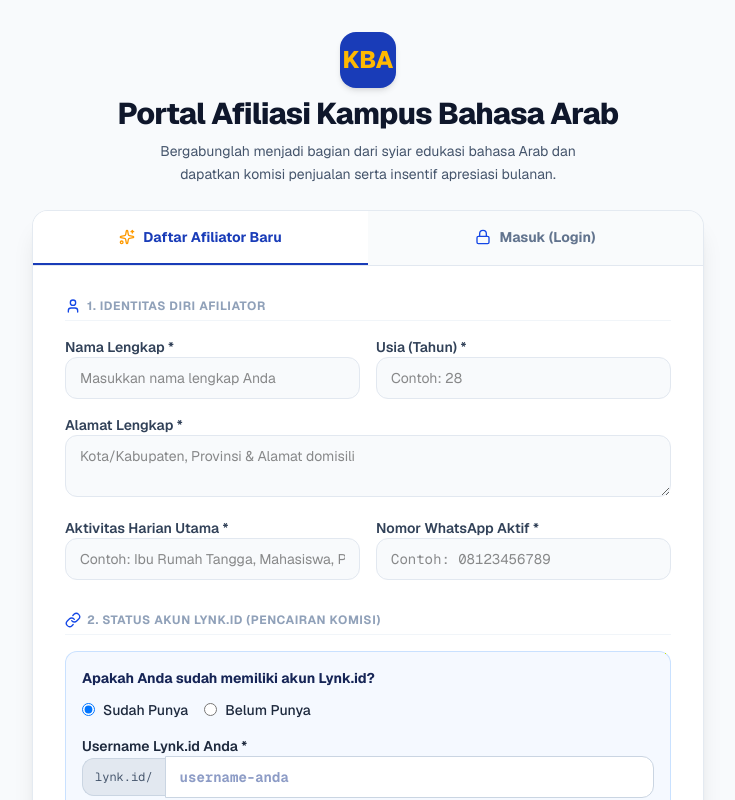
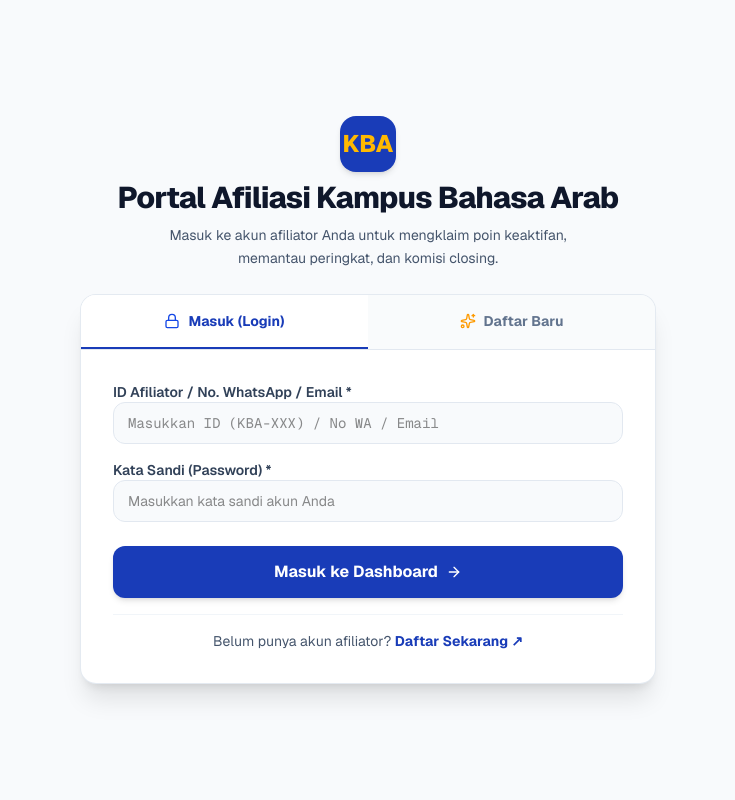
Before and after one commit to mozakki99/kba-affiliate, a Next.js app: page /auth in a window 1280 px wide. Shown: the top 800 px of the page, without its empty margins (272-1007 px from the left). Built offline with nearby package versions, Linux system fonts and the light colour scheme.

Commit message:
refactor(auth): simplify login layout as default screen with password input and register toggle link

```diff
--- a/src/app/auth/page.tsx
+++ b/src/app/auth/page.tsx
@@ -29,7 +29,7 @@ export default function AuthPage() {
   const router = useRouter();
   const { registerUser, loginUser } = useKBAStore();
 
-  const [authMode, setAuthMode] = useState<'register' | 'login'>('register');
+  const [authMode, setAuthMode] = useState<'login' | 'register'>('login');
   const [toasts, setToasts] = useState<ToastMessage[]>([]);
 
   // Registration Form State
@@ -53,6 +53,7 @@ export default function AuthPage() {
 
   // Login Form State
   const [loginIdentity, setLoginIdentity] = useState('');
+  const [loginPassword, setLoginPassword] = useState('');
 
   // Success State
   const [registeredUser, setRegisteredUser] = useState<{ id: string; name: string } | null>(null);
@@ -110,7 +111,7 @@ export default function AuthPage() {
 
   const handleLoginSubmit = (e: React.FormEvent) => {
     e.preventDefault();
-    if (!loginIdentity.trim()) return addToast('Mohon masukkan Nomor WhatsApp atau ID Afiliator.', 'error');
+    if (!loginIdentity.trim()) return addToast('Mohon masukkan ID Afiliator atau No. WhatsApp.', 'error');
 
     loginUser(loginIdentity.trim());
     addToast('Selamat datang kembali di Portal Afiliasi KBA!', 'success');
@@ -121,7 +122,7 @@ export default function AuthPage() {
     <div className="min-h-screen bg-slate-50 flex flex-col justify-center py-8 px-4 sm:px-6 lg:px-8 font-sans">
       <ToastContainer toasts={toasts} onDismiss={removeToast} />
 
-      <div className="sm:mx-auto sm:w-full sm:max-w-2xl">
+      <div className="sm:mx-auto sm:w-full sm:max-w-xl">
         {/* Brand Header */}
         <div className="text-center space-y-2 mb-6">
           <div className="inline-flex items-center justify-center w-14 h-14 rounded-2xl bg-blue-800 text-amber-400 font-extrabold text-2xl shadow-md">
@@ -131,7 +132,7 @@ export default function AuthPage() {
             Portal Afiliasi Kampus Bahasa Arab
           </h1>
           <p className="text-xs sm:text-sm text-slate-600 max-w-md mx-auto leading-relaxed">
-            Bergabunglah menjadi bagian dari syiar edukasi bahasa Arab dan dapatkan komisi penjualan serta insentif apresiasi bulanan.
+            Masuk ke akun afiliator Anda untuk mengklaim poin keaktifan, memantau peringkat, dan komisi closing.
           </p>
         </div>
 
@@ -165,18 +166,6 @@ export default function AuthPage() {
             <div className="flex border-b border-slate-200 bg-slate-50/80">
               <button
                 type="button"
-                onClick={() => setAuthMode('register')}
-                className={`flex-1 py-4 text-xs sm:text-sm font-bold border-b-2 transition-colors flex items-center justify-center gap-2 ${
-                  authMode === 'register'
-                    ? 'border-blue-800 text-blue-800 bg-white'
-                    : 'border-transparent text-slate-500 hover:text-slate-900'
-                }`}
-              >
-                <Sparkles className="w-4 h-4 text-amber-500" />
-                <span>Daftar Afiliator Baru</span>
-              </button>
-              <button
-                type="button"
                 onClick={() => setAuthMode('login')}
                 className={`flex-1 py-4 text-xs sm:text-sm font-bold border-b-2 transition-colors flex items-center justify-center gap-2 ${
                   authMode === 'login'
@@ -187,9 +176,73 @@ export default function AuthPage() {
                 <Lock className="w-4 h-4 text-blue-700" />
                 <span>Masuk (Login)</span>
               </button>
+              <button
+                type="button"
+                onClick={() => setAuthMode('register')}
+                className={`flex-1 py-4 text-xs sm:text-sm font-bold border-b-2 transition-colors flex items-center justify-center gap-2 ${
+                  authMode === 'register'
+                    ? 'border-blue-800 text-blue-800 bg-white'
+                    : 'border-transparent text-slate-500 hover:text-slate-900'
+                }`}
+              >
+                <Sparkles className="w-4 h-4 text-amber-500" />
+                <span>Daftar Baru</span>
+              </button>
             </div>
 
             <div className="p-6 sm:p-8">
+              {/* LOGIN FORM (PRIMARY DEFAULT) */}
+              {authMode === 'login' && (
+                <form onSubmit={handleLoginSubmit} className="space-y-4">
+                  <div className="space-y-1 text-xs sm:text-sm">
+                    <label className="font-semibold text-slate-700">ID Afiliator / No. WhatsApp / Email *</label>
+                    <input
+                      type="text"
+                      required
+                      placeholder="Masukkan ID (KBA-XXX) / No WA / Email"
+                      value={loginIdentity}
+                      onChange={(e) => setLoginIdentity(e.target.value)}
+                      className="w-full px-3.5 py-2.5 bg-slate-50 border border-slate-200 rounded-xl focus:ring-2 focus:ring-blue-500 outline-none font-mono"
+                    />
+                  </div>
+
+                  <div className="space-y-1 text-xs sm:text-sm">
+                    <label className="font-semibold text-slate-700">Kata Sandi (Password) *</label>
+                    <input
+                      type="password"
+                      required
+                      placeholder="Masukkan kata sandi akun Anda"
+                      value={loginPassword}
+                      onChange={(e) => setLoginPassword(e.target.value)}
+                      className="w-full px-3.5 py-2.5 bg-slate-50 border border-slate-200 rounded-xl focus:ring-2 focus:ring-blue-500 outline-none"
+                    />
+                  </div>
+
+                  <div className="pt-2">
+                    <button
+                      type="submit"
+                      className="w-full py-3.5 bg-blue-800 hover:bg-blue-900 text-white font-bold text-sm sm:text-base rounded-xl transition-colors shadow-md flex items-center justify-center gap-2"
+                    >
+                      <span>Masuk ke Dashboard</span>
+                      <ArrowRight className="w-4 h-4" />
+                    </button>
+                  </div>
+
+                  <div className="pt-4 border-t border-slate-100 text-center">
+                    <p className="text-xs sm:text-sm text-slate-600">
+                      Belum punya akun afiliator?{' '}
+                      <button
+                        type="button"
+                        onClick={() => setAuthMode('register')}
+                        className="text-blue-800 font-bold hover:underline transition-colors"
+                      >
+                        Daftar Sekarang ↗
+                      </button>
+                    </p>
+                  </div>
+                </form>
+              )}
+
               {/* REGISTER FORM */}
               {authMode === 'register' && (
                 <form onSubmit={handleRegisterSubmit} className="space-y-6">
@@ -421,38 +474,19 @@ export default function AuthPage() {
                     <span>Kirim & Selesaikan Pendaftaran</span>
                     <ArrowRight className="w-4 h-4" />
                   </button>
-                </form>
-              )}
 
-              {/* LOGIN FORM */}
-              {authMode === 'login' && (
-                <form onSubmit={handleLoginSubmit} className="space-y-5">
-                  <div className="space-y-2 text-center max-w-sm mx-auto">
-                    <h3 className="font-bold text-slate-900 text-base">Masuk ke Akun Afiliator Anda</h3>
-                    <p className="text-xs text-slate-500">
-                      Masukkan Nomor WhatsApp terdaftar atau ID Afiliator Anda (contoh: KBA-014).
+                  <div className="pt-4 border-t border-slate-100 text-center">
+                    <p className="text-xs sm:text-sm text-slate-600">
+                      Sudah punya akun afiliator?{' '}
+                      <button
+                        type="button"
+                        onClick={() => setAuthMode('login')}
+                        className="text-blue-800 font-bold hover:underline transition-colors"
+                      >
+                        Masuk Sekarang ↗
+                      </button>
                     </p>
                   </div>
-
-                  <div className="space-y-1 max-w-sm mx-auto text-xs sm:text-sm">
-                    <label className="font-semibold text-slate-700">Nomor WA / ID Afiliator *</label>
-                    <input
-                      type="text"
-                      required
-                      placeholder="Masukkan No WA atau ID (KBA-XXX)"
-                      value={loginIdentity}
-                      onChange={(e) => setLoginIdentity(e.target.value)}
-                      className="w-full px-3.5 py-2.5 bg-slate-50 border border-slate-200 rounded-xl focus:ring-2 focus:ring-blue-500 outline-none font-mono"
-                    />
-                  </div>
-
-                  <button
-                    type="submit"
-                    className="w-full max-w-sm mx-auto py-3 bg-blue-800 hover:bg-blue-900 text-white font-bold text-sm rounded-xl transition-colors shadow-md flex items-center justify-center gap-2"
-                  >
-                    <span>Masuk ke Dashboard</span>
-                    <ArrowRight className="w-4 h-4" />
-                  </button>
                 </form>
               )}
             </div>
```
